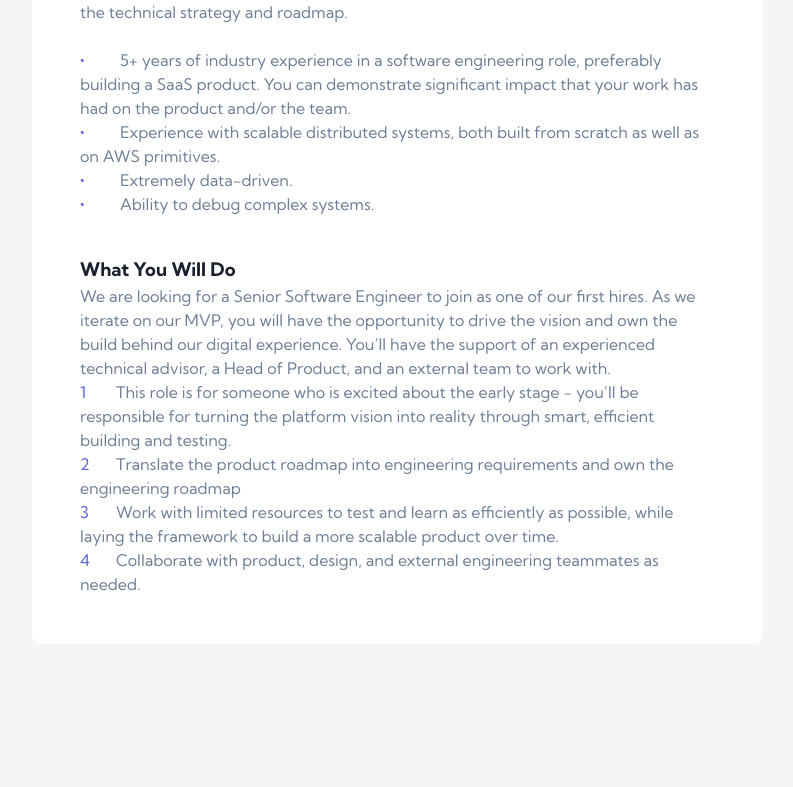
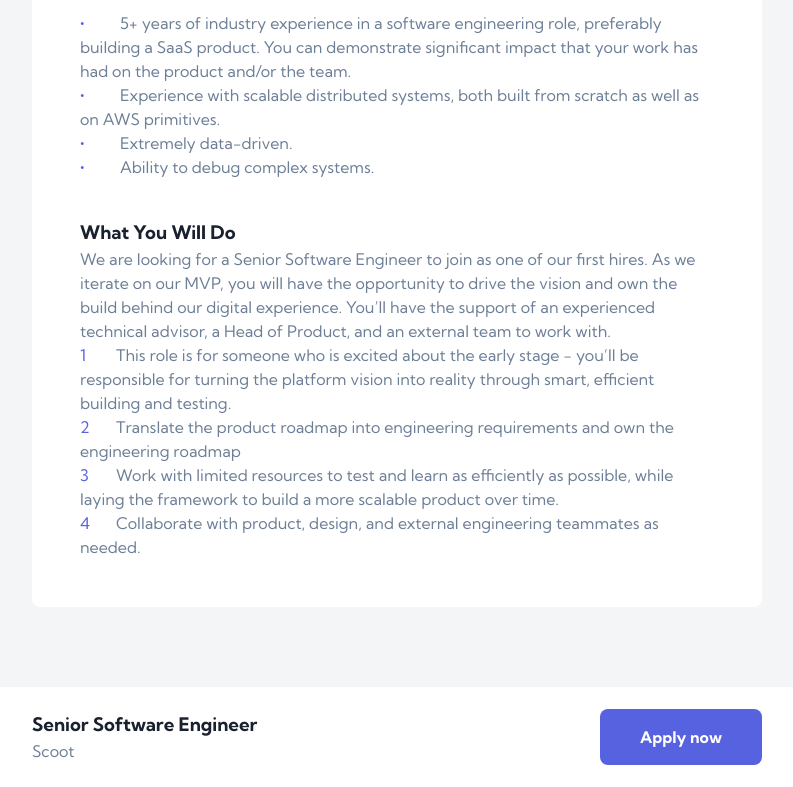
Before and after one commit to nivancheva/devjobs-web-app-react, a React (Vite) app: page / in a window 1280 px wide. Shown: the part 664-1451 px from the top of the page, without its empty margins (243-1036 px from the left). Before the commit the page ends 1308 px from the top, so only its background shows below. Built offline with nearby package versions, Linux system fonts and the light colour scheme.

Commit message:
add job description footer

```diff
--- a/src/components/Button.jsx
+++ b/src/components/Button.jsx
@@ -1,12 +1,11 @@
 export default function Button({ children, primary, onClick, href }) {
     return (
-        <div>
+        <>
             { href ?
                 <a href={href} target="_blank" className={`button ${primary ? "button-primary" : "button-secondary"}`}>{children}</a>
                 :
                 <button onClick={onClick} className={`button ${primary ? "button-primary" : "button-secondary"}`}>{children}</button>
             }
-
-        </div>
+        </>
     )
 }
--- a/src/components/SelectedJob.css
+++ b/src/components/SelectedJob.css
@@ -19,13 +19,29 @@
     margin-top: 0;
 }
 
-@media (max-width:767rem) {
+.job-description_footer-wrapper {
+    background-color: var(--card-color-bg);
+    padding-block: 1.375rem;
+    margin-top: 4rem;
+    color: var(--job-decription-color);
+}
+
+.job-description_footer {
+    justify-content: space-between;
+}
+
+
+@media (max-width:767px) {
     .job-position-wrapper {
         margin-bottom: 1.563rem;
     }
 
     .button-wrapper {
         padding-block: 1.563rem;
+    }
+
+    .job-name_footer {
+        display: none;
     }
 }
 
@@ -43,10 +59,18 @@
     .job-description {
         margin-top: 2.5rem;;
     }
+
+    .job-description_footer-wrapper {
+        margin-top: 3.313rem;
+    }
 }
 
 @media (min-width:850px) {
     .container.job-container {
         max-width: 730px;
     }
+
+    .job-description_footer-wrapper {
+        margin-top: 5rem;
+    }
 }
--- a/src/components/SelectedJob.jsx
+++ b/src/components/SelectedJob.jsx
@@ -3,6 +3,7 @@ import './SelectedJob.css'
 
 export default function SelectedJob({ job }) {
     return (
+        <>
             <div className='container job-container'>
                 <div>
 
@@ -54,5 +55,15 @@ export default function SelectedJob({ job }) {
                 </div>
             </div>
 
+            <div className='job-description_footer-wrapper'>
+                <div className='flex container job-container job-description_footer'>
+                    <div className='job-name_footer'>
+                        <h3>{job.position}</h3>
+                        <p>{job.company}</p>
+                    </div>
+                    <Button href={job.apply} primary>Apply now</Button>
+                </div>
+            </div>
+        </>
     )
 }
--- a/src/index.css
+++ b/src/index.css
@@ -125,10 +125,12 @@ a.button {
   background-color: var(--btn-secondary-hover);
 }
 
-@media (max-width:767rem) {
+@media (max-width:767px) {
     .button {
         width: 100%;
+        text-align: center;
     }
+
 }
 
 form {
```
Lines whose indentation alone changed are shown as unchanged.
